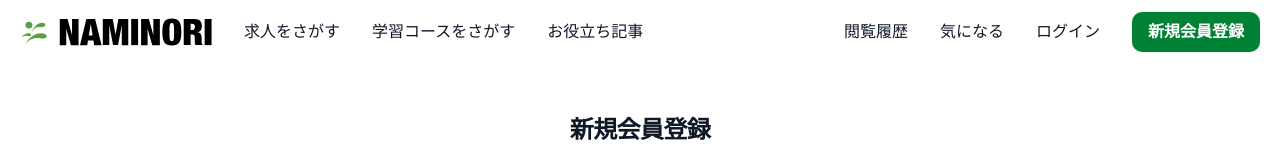
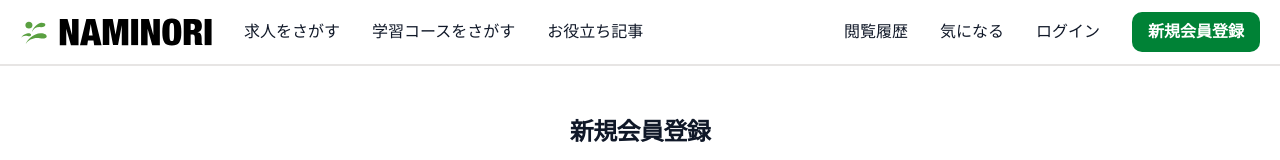
Before and after one commit to tatsuya582/naminori_copy_front, a Next.js app: page /user/sign_up in a window 1280 px wide. Shown: the top 160 px of the page. Built offline with nearby package versions, Linux system fonts and the light colour scheme.

Commit message:
add: デフォルトレイアウトを修正

```diff
--- a/src/layouts/DefaultLayout.tsx
+++ b/src/layouts/DefaultLayout.tsx
@@ -6,7 +6,14 @@ const DefaultLayout = ({ children }: { children: React.ReactNode }) => {
   return (
     <div className="flex flex-col min-h-screen">
       <Header />
-      <main className="flex-grow">{children}</main>
+      <main className="flex-1">
+        <div>
+          <div className="border-t border-b border-stone-200">
+            <div className="max-w-[1000px] w-full mx-auto"></div>
+          </div>
+          {children}
+        </div>
+      </main>
       <Footer />
     </div>
   );
```
